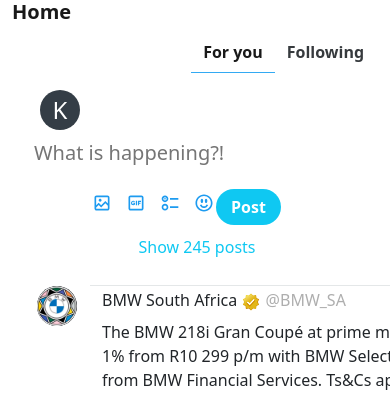
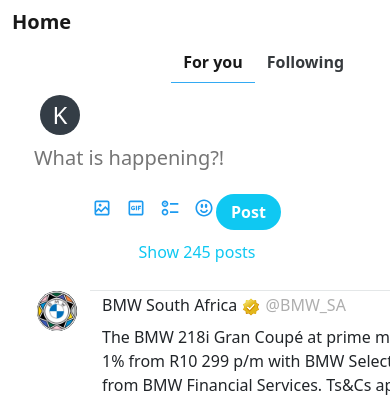
Before and after one commit to KhothatsoKay/twitter-clone, a plain HTML site: page index.html in a window 390 px wide. Shown: the top 397 px of the page. Drawn offline with nearby package versions, Linux system fonts and the light colour scheme.

Commit message:
Added flaticon

```diff
--- a/index.css
+++ b/index.css
@@ -456,12 +456,13 @@
     .header-container {
         width: 100%;
         margin-left: 0;
+        margin-top: 10px;
     }
 
     .tabs {
         justify-content: center;
         margin-top: 20px;
-        margin-left: 120px;
+        margin-left: 100px;
     }
 
     .tab {
@@ -469,7 +470,7 @@
     }
 
     .post-tweet-section {
-        margin-top: 20px;
+        margin-top: 25px;
         margin-left: 8px;
     }
 
--- a/index.html
+++ b/index.html
@@ -4,7 +4,8 @@
 <head>
     <meta charset="UTF-8">
     <meta name="viewport" content="width=device-width, initial-scale=1.0">
-    <title>Home | X</title>
+    <title>Home / X</title>
+    <link rel="icon" href="images/twitter.png">
     <link href="
             https://cdn.jsdelivr.net/npm/bootstrap@5.3.2/dist/css/bootstrap.min.css
 " rel="stylesheet">
```
Also changed, not shown: images/twitter.png (added).
